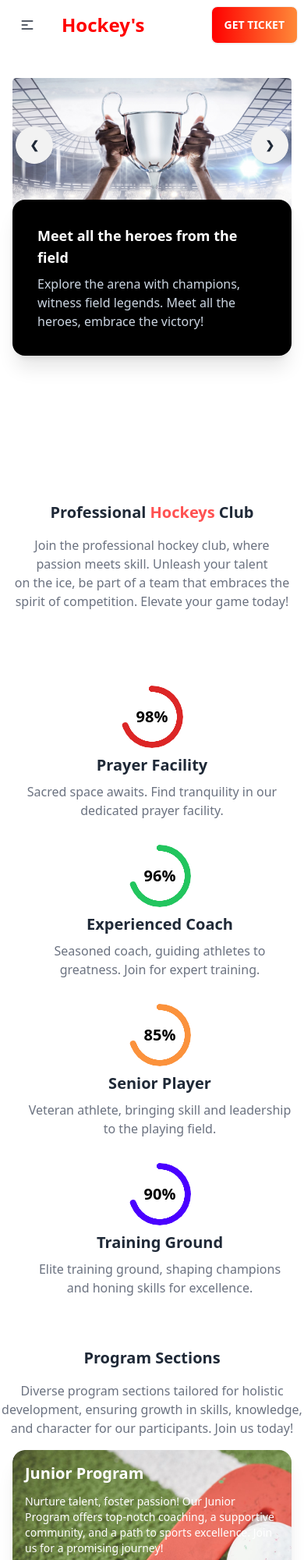
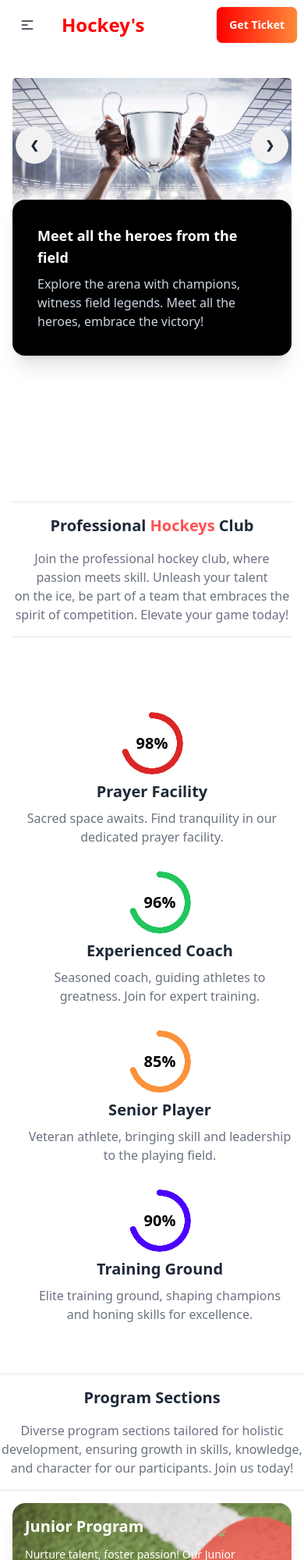
Before and after one commit to muhammadamirhamza90/003-assignment, a plain HTML site: page index.html in a window 390 px wide. Shown: the top 2000 px of the page at 78% size. Drawn offline with nearby package versions, Linux system fonts and the light colour scheme.

Commit message:
resposive layout for mobile and laptop desktop device

```diff
--- a/index.html
+++ b/index.html
@@ -83,7 +83,7 @@
                     </ul>
                 </div>
                 <div class="">
-                    <a class="btn bg-gradient-to-r from-[#F00] to-[#FF8938] uppercase text-white">Get Ticket</a>
+                    <a class="btn bg-gradient-to-r from-[#F00] to-[#FF8938] text-white">Get Ticket</a>
                 </div>
             </div>
         </nav>
@@ -122,7 +122,7 @@
                 </div>
                 <!-- banner message -->
                 <div
-                    class="card bg-black text-white shadow-xl lg:w-[500px] lg:h-40 mx-4 absolute lg:right-8 lg:top-[600px] top-44">
+                    class="card bg-black text-white shadow-xl lg:w-[500px] lg:h-40 mx-4 absolute lg:right-8 lg:top-[600px] top-44 md:top-64">
                     <div class="card-body">
                         <h2 class="card-title lg:text-2xl text-lg font-extrabold">Meet all the heroes from the field
                         </h2>
@@ -139,12 +139,14 @@
         <!-- Professional Hockeys Club -->
         <section class="container mx-auto mt-64 lg:mt-24 text-center">
             <div class="px-4 py-24">
-                <h3 class="lg:text-3xl text-xl font-extrabold pb-4 ">Professional <span
+                <hr>
+                <h3 class="lg:text-3xl text-xl font-extrabold pb-4 pt-4 ">Professional <span
                         class="text-[#ff5252]">Hockeys</span> Club</h3>
-                <p class="font-medium text-gray-500">Join the professional hockey club, where passion meets skill.
+                <p class="font-medium text-gray-500 pb-4">Join the professional hockey club, where passion meets skill.
                     Unleash your talent <br> on the ice, be part
                     of a team that embraces the spirit of competition. Elevate your game today!
                 </p>
+                <hr>
             </div>
             <!-- Radial Progress -->
             <div class="px-4 grid lg:grid-cols-4 grid-cols-1 space-x-5">
@@ -195,11 +197,14 @@
         <section class="container mx-auto lg:my-40 my-8 relative">
             <div class="">
                 <div class="text-center">
-                    <h3 class="lg:text-4xl text-xl font-extrabold mb-4">Program Sections</h3>
-                    <p class="font-medium text-gray-500">Diverse program sections tailored for holistic development,
+                    <hr>
+                    <h3 class="lg:text-4xl text-xl font-extrabold mb-4 pt-4">Program Sections</h3>
+                    <p class="font-medium text-gray-500 pb-4">Diverse program sections tailored for holistic
+                        development,
                         ensuring growth in skills, knowledge, and
                         character for our participants. Join us today!
                     </p>
+                    <hr>
                 </div>
                 <!-- register div -->
                 <div class="grid lg:grid-cols-4 grid-cols-1 lg:mt-14 mt-4 relative px-4">
@@ -232,7 +237,7 @@
                     </div>
                 </div>
 
-                <div class="px-4 lg:absolute lg:top-[450px] lg:left-[210px]">
+                <div class="px-4 lg:absolute lg:top-[480px] lg:left-[210px]">
                     <div id="program_section3" class="card card-compact  shadow-xl mb-4  lg:w-[1200px] lg:h-[300px]">
                         <div class="card-body lg:mt-20">
                             <h2 class="card-title text-white lg:text-3xl font-extrabold lg:mt-11">Professional Program
@@ -248,9 +253,8 @@
                     </div>
                 </div>
             </div>
+        </section>
 
-        </section>
-        <!-- program section second and third card -->
 
     </main>
 </body>
```
